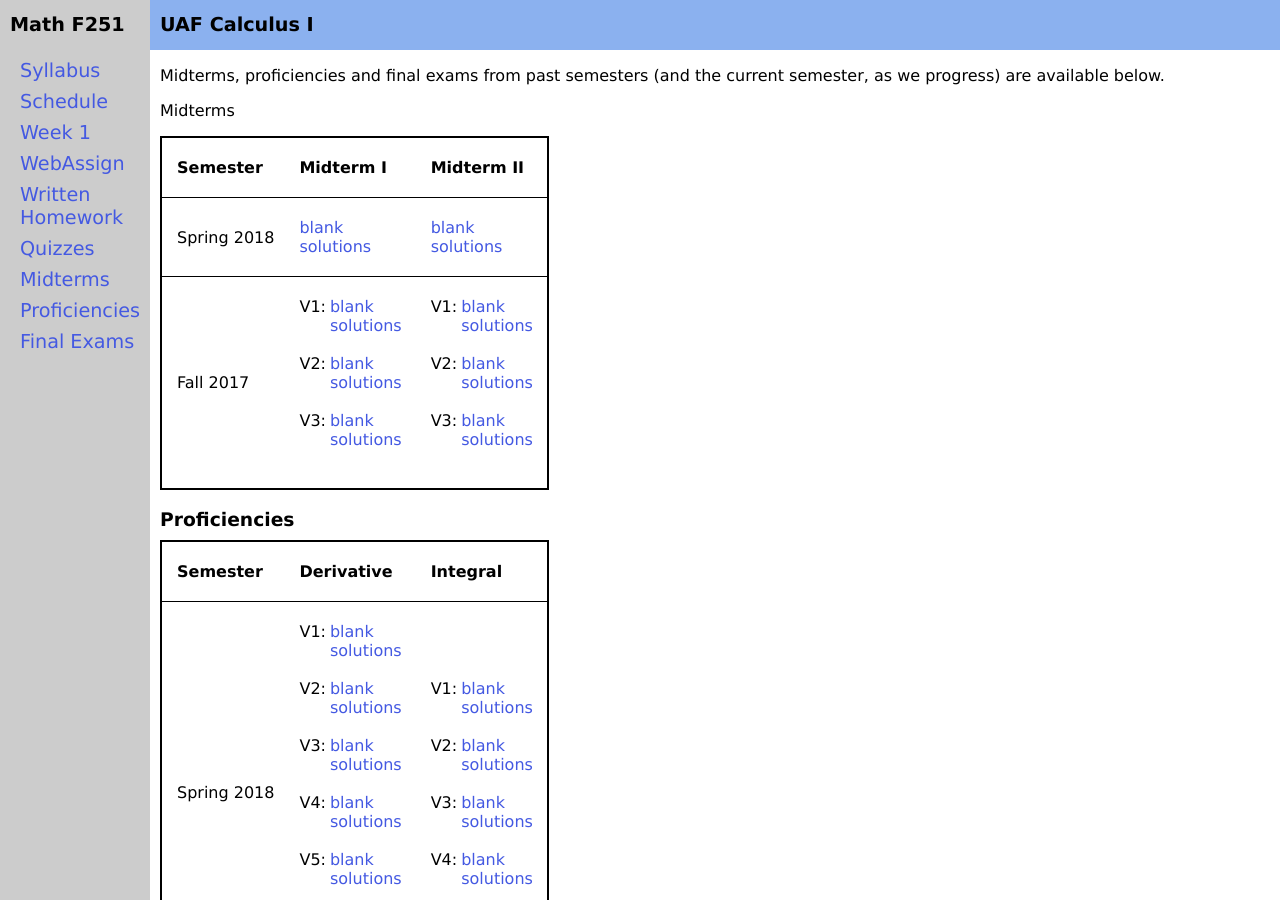
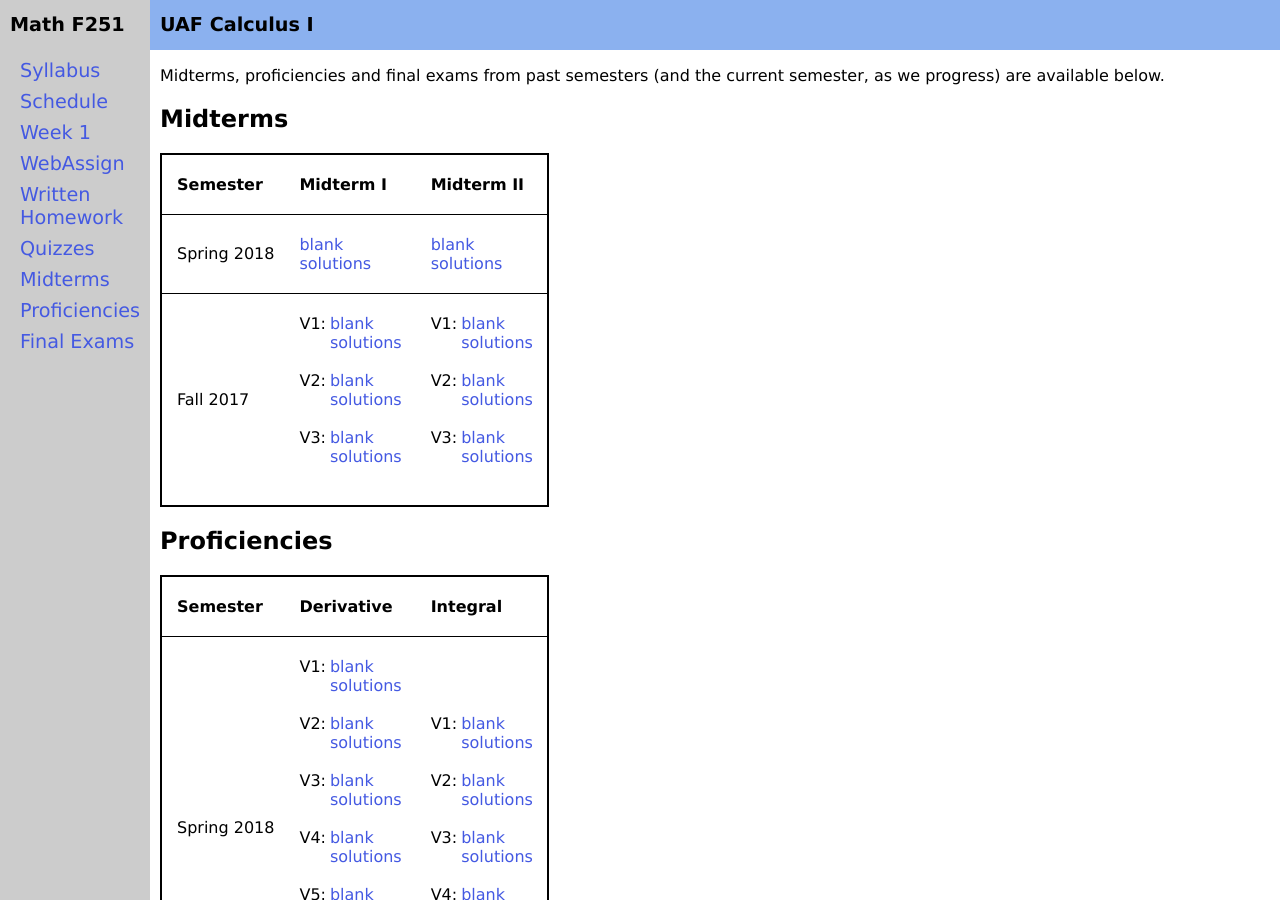
Before and after one commit to uaf-math/calc1, a Jekyll site: the page built from exams.md, in a window 1280 px wide and 900 px high. Built offline with Jekyll 4.4.1, drawn with Linux system fonts in a browser that asks for light colours.

Commit message:
minor font fix

```diff
--- a/exams.md
+++ b/exams.md
@@ -7,7 +7,7 @@ Midterms, proficiencies and final exams
 from past semesters (and the current semester, as we progress)
 are available below.
 
-<a id="midterms"></a>Midterms
+## <a id="midterms"></a>Midterms
 
 <div class="x-scroll">
 <table class="asst-table">
@@ -17,7 +17,7 @@ are available below.
 </table>
 </div>
 
-### <a id="proficiencies"></a>Proficiencies
+## <a id="proficiencies"></a>Proficiencies
 <div class="x-scroll">
 <table class="asst-table">
 <tr><th>Semester</th><th>Derivative</th><th>Integral</th></tr>
@@ -25,7 +25,8 @@ are available below.
 	{% include proficiency-row.md data=site.data.proficiencies-f2017 %}
 </table>
 </div>
-### <a id="finals"></a>Final Exams
+
+## <a id="finals"></a>Final Exams
 
 <div class="x-scroll">
 <table class="asst-table">
```
